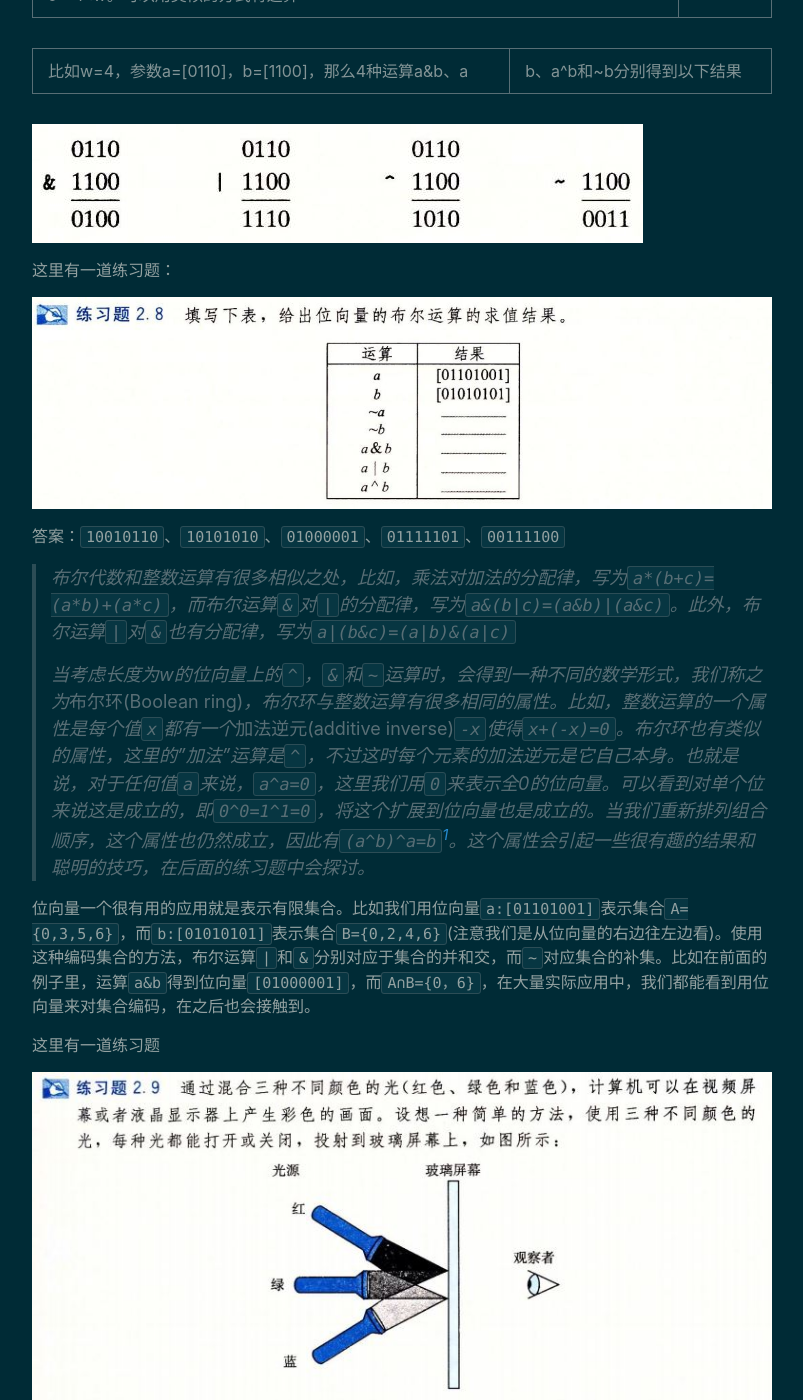
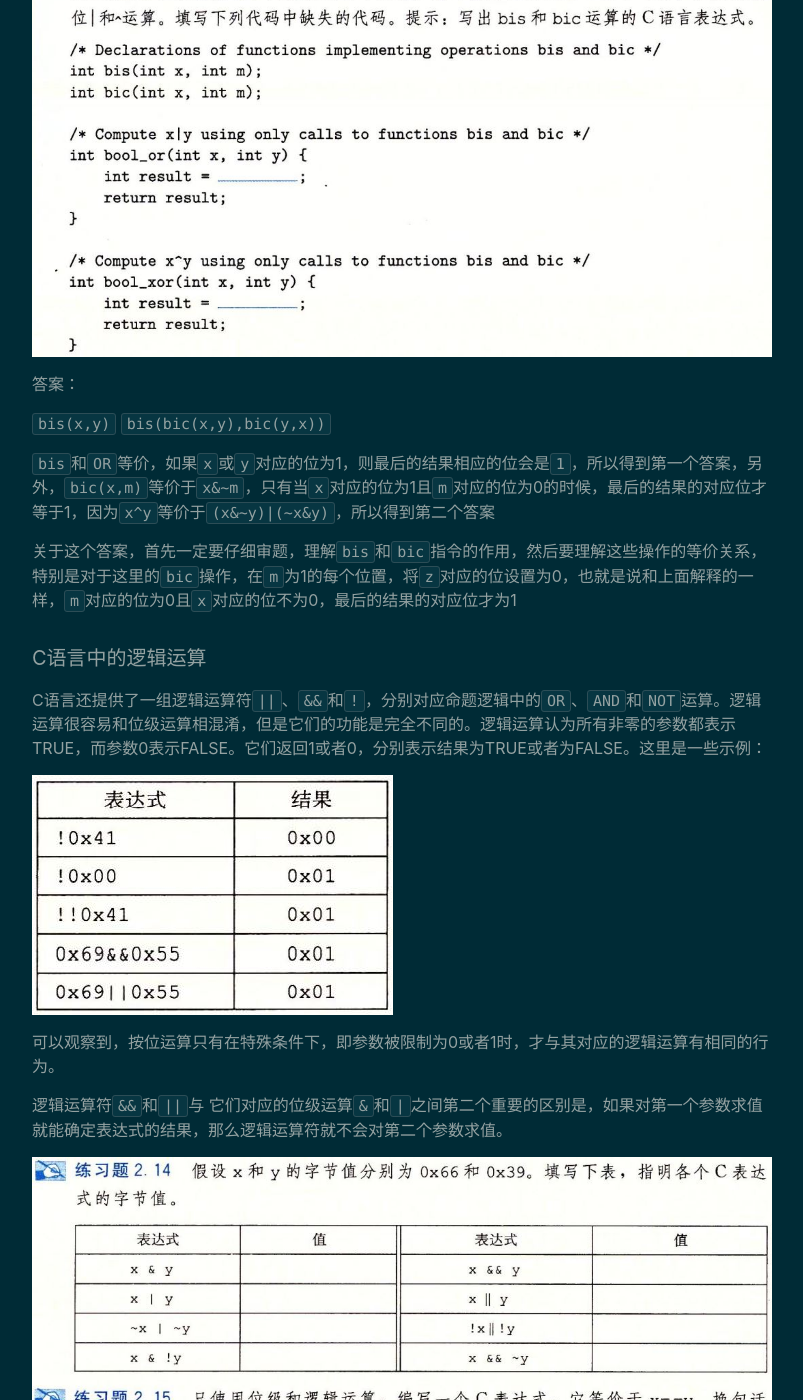
Before and after one commit to KamenRiderKuuga/kamenriderkuuga.github.io, a Jekyll site: the page built from notebook.md, in a window 1280 px wide and 1400 px high, scrolled down 924 px. Shown: the whole window, without its empty margins (238-1041 px from the left). Built offline with Jekyll 4.4.1, drawn with Linux system fonts in a browser that asks for light colours; some of the changed text lies outside the part shown.

Commit message:
update reading notes of CSAPP

```diff
--- a/notebook.md
+++ b/notebook.md
@@ -6,87 +6,50 @@
 
 > 每日的学习笔记，主要用来发布前一天学习的所有理论知识，即每天早上8点30之后可以随时在这里看到之前的一天学习的内容有哪些，也可以看[提交记录](https://github.com/GadHao/gadhao.github.io/commits/master)追溯之前提交过的内容
 
-## 总结[2020.09.21]
+## 总结[2020.09.22]
 
+## 《深入了解计算机系统》的学习(Page38-Page42)
 
-## 《深入了解计算机系统》的学习(Page34-Page38)
+> 晚上学习理论知识的效率和早上相比差太多了，之后晚上只写代码，把这部分知识的学习和巩固放到早上上班之前进行。另外还需要抽空添加博客对*LaTeX*语法的支持
 
-#### 表示字符串
+![](/assets/img/CSAPP-31.JPG)
 
-C语言中字符串被编码为一个以`null`(其值为0)字符结尾的字符数组。每个字符都由某个标准编码来表示，最常见的是ASCII字符码。如果我们以参数`"12345"`(包括终止符)来运行上面的代码，我们得到的结果是`31 32 33 34 35 00`，注意，十进制数字`x`的`ASCII`码正好是`0x3x`，而终止字节的十六进制表示为`0x00`。在使用ASCII码作为字符码的任何系统上都得到相同的效果，与字节顺序喝字大小规则无关。所以，文本数据比二进制数据具有更强的平台独立性。
-
-#### 布尔代数简介
-
-二进制是计算机编码、存储和操作信息的核心。源于1850年前后乔治布尔(George Boole，1815-1864)的工作，产生了丰富的数学知识体系，所以也被称为布尔代数(Boolean algebra)。布尔注意到通过将逻辑值TRUE(真)和FALSE(假)编码为二进制值1和0，能够设计出一种代数，以研究逻辑推理的基本原则。
-
-布尔代数在数字系统的设计和分析中扮演着重要的角色，四个布尔运算符(`&`，`|`，`^`，`~`)可以扩展到位向量的运算，位向量就是固定长度为w、由0和1组成的串。位向量的运算可以定义成参数的每个对应元素之间的运算。假如a和b分别代表两个长度均为w的位向量，我们将a&b也定义为一个长度为w的位向量，其中第i个元素等于*ai&bi*，*0<=i<w*。可以用类似的方式将运算|、^和~扩展到位向量上。
-
-比如w=4，参数a=[0110]，b=[1100]，那么4种运算a&b、a|b、a^b和~b分别得到以下结果
-
-![](\assets\img\CSAPP-25.JPG)
-
-这里有一道练习题：
-
-![](\assets\img\CSAPP-26.JPG)
-
-答案：`10010110`、`10101010`、`01000001`、`01111101`、`00111100`
-
-> 布尔代数和整数运算有很多相似之处，比如，乘法对加法的分配律，写为`a*(b+c)=(a*b)+(a*c)`，而布尔运算`&`对`|`的分配律，写为`a&(b|c)=(a&b)|(a&c)`。此外，布尔运算`|`对`&`也有分配律，写为`a|(b&c)=(a|b)&(a|c)`
->
-> 当考虑长度为w的位向量上的`^`，`&`和`~`运算时，会得到一种不同的数学形式，我们称之为*布尔环(Boolean ring)*，布尔环与整数运算有很多相同的属性。比如，整数运算的一个属性是每个值`x`都有一个*加法逆元(additive inverse)*`-x`使得`x+(-x)=0`。布尔环也有类似的属性，这里的"加法"运算是`^`，不过这时每个元素的加法逆元是它自己本身。也就是说，对于任何值`a`来说，`a^a=0`，这里我们用`0`来表示全0的位向量。可以看到对单个位来说这是成立的，即`0^0=1^1=0`，将这个扩展到位向量也是成立的。当我们重新排列组合顺序，这个属性也仍然成立，因此有`(a^b)^a=b`[^1]。这个属性会引起一些很有趣的结果和聪明的技巧，在后面的练习题中会探讨。
-
-位向量一个很有用的应用就是表示有限集合。比如我们用位向量`a:[01101001]`表示集合`A={0,3,5,6}`，而`b:[01010101]`表示集合`B={0,2,4,6}`(注意我们是从位向量的右边往左边看)。使用这种编码集合的方法，布尔运算`|`和`&`分别对应于集合的并和交，而`~`对应集合的补集。比如在前面的例子里，运算`a&b`得到位向量`[01000001]`，而`A∩B={0，6}`，在大量实际应用中，我们都能看到用位向量来对集合编码，在之后也会接触到。
-
-这里有一道练习题
-
-![](\assets\img\CSAPP-27.JPG)
+![](/assets/img/CSAPP-32.JPG)
 
 答案：
 
-A.`~黑色 = 白色`，`~红色 = 蓝绿色`，`~蓝色 = 黄色`，`~红紫色 = 绿色`，反过来也是一样
+`bis(x,y)` `bis(bic(x,y),bic(y,x))`
 
-B.`蓝色|绿色 = 001|010 = 011 = 蓝绿色`，`黄色&蓝绿色 = 110&011 = 010 = 绿色`，`红色^红紫色 = 100^101 = 001 = 蓝色`
+`bis`和`OR`等价，如果`x`或`y`对应的位为1，则最后的结果相应的位会是`1`，所以得到第一个答案，另外，`bic(x,m)`等价于`x&~m`，只有当`x`对应的位为1且`m`对应的位为0的时候，最后的结果的对应位才等于1，因为`x^y`等价于`(x&~y)|(~x&y)`，所以得到第二个答案
+
+关于这个答案，首先一定要仔细审题，理解`bis`和`bic`指令的作用，然后要理解这些操作的等价关系，特别是对于这里的`bic`操作，在`m`为1的每个位置，将`z`对应的位设置为0，也就是说和上面解释的一样，`m`对应的位为0且`x`对应的位不为0，最后的结果的对应位才为1
+
+#### C语言中的逻辑运算
+
+C语言还提供了一组逻辑运算符`||`、`&&`和`!`，分别对应命题逻辑中的`OR`、`AND`和`NOT`运算。逻辑运算很容易和位级运算相混淆，但是它们的功能是完全不同的。逻辑运算认为所有非零的参数都表示TRUE，而参数0表示FALSE。它们返回1或者0，分别表示结果为TRUE或者为FALSE。这里是一些示例：
+
+![](/assets/img/CSAPP-33.JPG)
+
+可以观察到，按位运算只有在特殊条件下，即参数被限制为0或者1时，才与其对应的逻辑运算有相同的行为。
+
+逻辑运算符`&&`和`||`与 它们对应的位级运算`&`和`|`之间第二个重要的区别是，如果对第一个参数求值就能确定表达式的结果，那么逻辑运算符就不会对第二个参数求值。
+
+![](/assets/img/CSAPP-34.JPG)
+
+这里直接做第二题：`!(x^y)`
 
 
 
-#### C语言中的位级运算
+#### C语言中的移位运算
 
-C语言的一个很有用的特性就是它支持按位布尔运算。事实上，我们在布尔运算中使用的那些符号就是C语言所使用的：
+C语言还提供了一组移位运算，向左或者向右移动位模式。对于一个位表示为$[x_{w-1},x_{w-2},…,x_0]$的操作数$x$，C表达式`x<<k`会生成一个值，其位表示为$[x_{w-k-1},x_{w-k-2},…,x_0,0,…,0]$。也就是说，`x`向左移动`k`位，丢弃最高的`k`位，并在右端补`k`个0。移位量应该是一个0~w-1之间的值。移位运算是从左至右可结合的，所以`x<<j<<k`等价于`(x<<j)<<k`
 
-`|`就是`OR(或)`，`&`就是`AND(与)`，`~`就是`NOT(取反)`，`^`就是`EXCLUSIVE-OR(异或)`。这些运算能运用到任何"整型"的数据类型上，这里有一张图，是一些对`char`数据类型表达式求值的例子：
+有一个相应的右移运算`x>>k`，但是它的行为有点微妙。一般来说，机器支持两种形式的右移：逻辑右移和算数右移。逻辑右移在左端补`k`个0，得到的结果是$[0,…,0,x_{w-1},x_{w-2},…,x_k]$。算数右移是在左端补`k`个最高有效位的值，得到的结果是$[x_{w-1},…,x_{w-1},x_{w-1},x_{w-2},…,x_k]$。这种做法看上去可能有点奇特，但是我们会发现它对有符号整数数据的运算非常有用
 
-![](\assets\img\CSAPP-28.JPG)
+让我们看一个例子，这个例子对一个8位参数`x`的两个不同的值做了不同的移位操作：
 
-正如图上表示的那样，确定一个位级表达式的结果最好的方法，就是将十六进制的参数扩展成二进制表示并执行二进制运算，然后转换回十六进制
+![](/assets/img/CSAPP-35.JPG)
 
-这里还有几道练习题：
+图中斜体数字表示的是因为移位运算而填充的值，可以看到除了算数右移`[10010101]`时，其他情况填充的值都是0，因为其最高位是1，所以算数右移之后填充的也是1
 
-![](/assets/img/CSAPP-29.JPG)
-
-答案：
-
-第一步：`a` `a^b`
-
-第二步：`b` `a^b`
-
-第三步：`b` a
-
-
-
-![](/assets/img/CSAPP-30.JPG)
-
-答案：
-
-Ａ.从`first`是`0`，`last`是`2k`的时候开始循环，一直到`first<=last`的时候结束，假设到最后`first`的值为`n`，则最后`n=2k-n`的时候结束，所以到最后`first`和`last`的值都是`k`
-
-B.因为此时两个数相同，异或运算的结果均为0
-
-C.把`first<=last`改为`first<last`
-
-位级运算的几个常见算法就是实现掩码运算，这里的掩码指的是一个位模式，表示从一个字中选出的位的集合。比如用掩码`0xFF`表示一个字的低位字节。位级运算`x&0xFF`生成一个由`x`的最低有效字节组成的值，其他的字节就被置为0，比如，对于`x=0x89ABCDEF`，其表达式得到`0x000000EF`，即我们得到了其最低的八位的值。
-
-
-
-</br></br></br></br></br></br>
-
-[^1]: 关于这里的异或运算，一开始可能不太理解，首先要明白，异或，就是找出两个位向量里面不同的元素，这里因为每个元素的加法逆元这个属性即使交换之后也成立，所以这里其实相当于`(a^a)^b`，即`b`与`0`相异或，值还是`b`
+C语言标准没有明确定义有符号数应该使用哪种类型的右移，即算数右移或逻辑右移都可以，所以也意味着可能会出现可以执行问题。在实际情况中，几乎所有的编译器/机器都对有符号数使用算数右移，且虚度哦程序员也都假设机器会使用这种右移。而对于无符号数来说，右移必须是逻辑的。而Java中对右移的具体方式有明确的定义，比如`x>>k`会将`x`算数右移`k`个位置，而`x>>>k`会对`x`做逻辑右移
```
Also changed, not shown: _posts/2020-09-15-Foundation-5.md (+10 -2 lines), assets/img/CSAPP-35.JPG (added).
